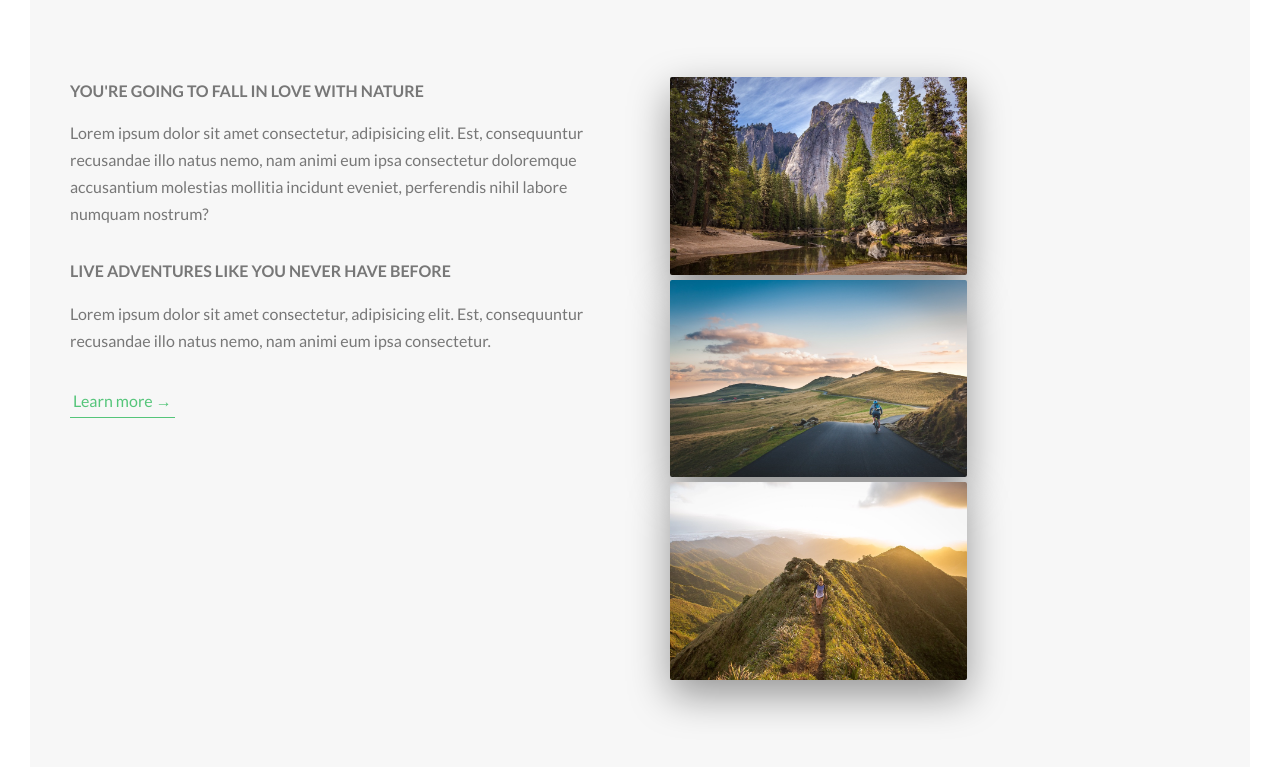
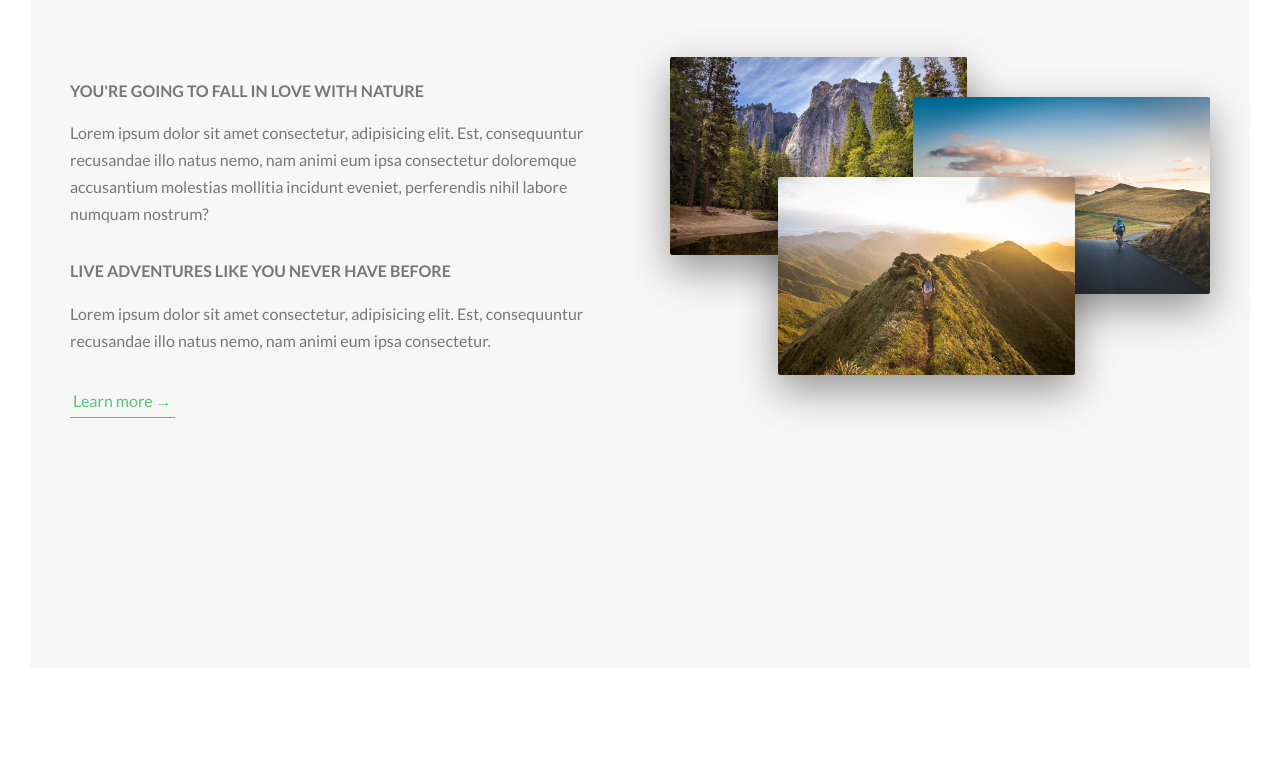
Before and after one commit to mostafaEkbal/Natours, a plain HTML site: page Natours/starter/index.html in a window 1280 px wide. Shown: the part 943-1710 px from the top of the page. After the commit the page ends 1641 px from the top, so only its background shows below. Drawn offline with Linux system fonts and the light colour scheme; files that its build step writes are made by us from their sources.

Commit message:
about finished!

```diff
--- a/Natours/starter/index.html
+++ b/Natours/starter/index.html
@@ -48,9 +48,9 @@
                     </div>
                     <div class="col-1-of-2">
                         <div class="composition">
-                            <img src="img/nat-1-large.jpg" alt="Photo 1" class="composition__photo compsition__photo--p1">
-                            <img src="img/nat-2-large.jpg" alt="Photo 2" class="composition__photo compsition__photo--p1">
-                            <img src="img/nat-3-large.jpg" alt="Photo 3" class="composition__photo compsition__photo--p1">
+                            <img src="img/nat-1-large.jpg" alt="Photo 1" class="composition__photo composition__photo--p1">
+                            <img src="img/nat-2-large.jpg" alt="Photo 2" class="composition__photo composition__photo--p2">
+                            <img src="img/nat-3-large.jpg" alt="Photo 3" class="composition__photo composition__photo--p3">
                         </div>
                     </div>
                 </div>
--- a/Natours/starter/sass/components/_composition.scss
+++ b/Natours/starter/sass/components/_composition.scss
@@ -1,9 +1,15 @@
 .composition {
+    position: relative;
 
     &__photo {
         width: 55%;
         box-shadow: 0 1.5rem 4rem rgba($color-black, .4);
         border-radius: 2px;
+        position: absolute;
+        z-index: 5;
+        transition: all .2s;
+        outline-offset: 2rem;
+
 
         &--p1 {
             left: 0;
@@ -19,5 +25,16 @@
             left: 20%;
             top: 10rem;
         }
+
+        &:hover {
+            transform: scale(1.05) translateY(.5rem);
+            box-shadow: 0 2.5rem 4rem rgba($color-black, .5);
+            z-index: 10;
+            outline: 1.5rem solid $color-primary;
+        }
+    }
+
+    &:hover &__photo:not(:hover) {
+        transform: scale(.95);
     }
 }
```
Also changed, not shown: Natours/starter/css/style.css.
